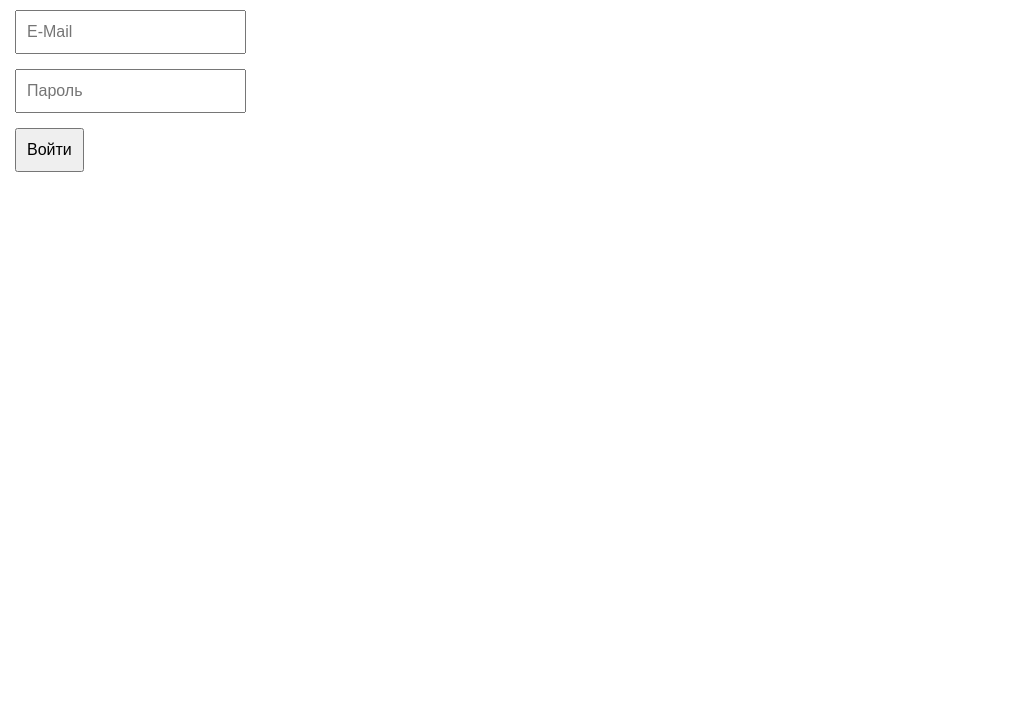
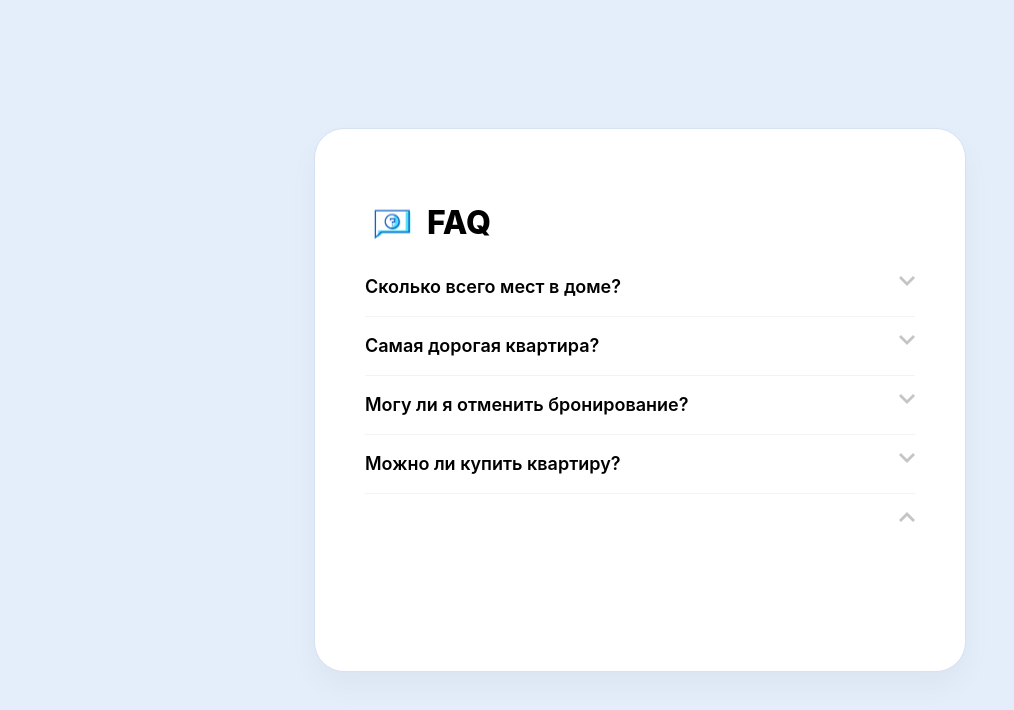
Before and after one commit to magickdaad/home-work-1, a React (Create React App) app: page / in a window 1280 px wide. Shown: the top 710 px of the page, without its empty margins (0-1014 px from the left). Built offline with nearby package versions, Linux system fonts and the light colour scheme.

Commit message:
Сделал дз номер №3

```diff
--- a/src/index.css
+++ b/src/index.css
@@ -4,6 +4,7 @@
     'Cantarell', 'Fira Sans', 'Droid Sans', 'Helvetica Neue', sans-serif;
   -webkit-font-smoothing: antialiased;
   -moz-osx-font-smoothing: grayscale;
+  background-color: #e4edfa;
 }
 
 code {
@@ -42,3 +43,105 @@
 .form__input{
   margin-bottom: 15px;
 }
+
+
+/*=========================================================*/
+
+#root {
+  display: flex;
+  justify-content: center;
+  align-items: center;
+  height: 100vh;
+}
+
+.app-container {
+  max-width: 550px;
+  padding: 53px 50px;
+  background: #ffffff;
+  border: 1px solid #d6e1f1;
+  box-shadow: 0px 15px 30px rgba(0, 0, 0, 0.04);
+  border-radius: 30px;
+}
+
+.app-title {
+  padding-left: 62px;
+  margin-bottom: 34px;
+  font-weight: 800;
+  font-size: 32px;
+  line-height: 39px;
+  background-image: url('./img/title-bg.svg');
+  background-repeat: no-repeat;
+  background-size: 54px;
+  background-position: left center;
+}
+
+/* Acordeon styles */
+.tab {
+  position: relative;
+  margin-bottom: 18px;
+  padding-bottom: 18px;
+  width: 100%;
+  overflow: hidden;
+  border-bottom: 1px solid #f3f3f3;
+}
+
+.tab:last-child {
+  border-bottom: 0;
+}
+
+.tab input {
+  position: absolute;
+  opacity: 0;
+  z-index: -1;
+}
+.tab label {
+  position: relative;
+  display: block;
+  background: #fff;
+  cursor: pointer;
+  font-weight: 600;
+  font-size: 18px;
+  line-height: 22px;
+}
+.blue label {
+  background: #2980b9;
+}
+.tab-content {
+  max-height: 0;
+  overflow: hidden;
+  -webkit-transition: max-height 0.35s;
+  -o-transition: max-height 0.35s;
+  transition: max-height 0.35s;
+}
+.tab-content p {
+  color: #6d6d6d;
+  padding: 14px 0 24px;
+  line-height: 22px;
+}
+/* :active */
+.tab.active .tab-content {
+  max-height: 100vh;
+}
+/* Icon */
+.tab label::after {
+  position: absolute;
+  content: '';
+  width: 16px;
+  height: 10px;
+  background-image: url('./img/arrow-tab.svg');
+  background-repeat: no-repeat;
+  background-position: center;
+  background-size: 16px;
+  right: 0;
+  top: 0px;
+  display: block;
+  line-height: 3;
+  text-align: center;
+  -webkit-transition: all 0.35s;
+  -o-transition: all 0.35s;
+  transition: all 0.35s;
+}
+
+.tab.active label::after {
+  transform: rotate(180deg);
+}
--- a/src/index.js
+++ b/src/index.js
@@ -1,7 +1,7 @@
 import React from 'react';
 import ReactDOM from 'react-dom';
 import './index.css';
-import App from './tutorial-2/App';
+import App from './tutorial-3/App';
 
 ReactDOM.render(
   <React.StrictMode>
--- /dev/null
+++ b/src/tutorial-3/App.js
@@ -0,0 +1,57 @@
+import React from 'react';
+import Tab from './components/Tab';
+
+const App = () => {
+  const tabs = [
+    {
+      id: 1,
+      title: 'Сколько всего мест в доме?',
+      description:
+        'Lorem ipsum dolor sit amet consectetur adipisicing elit. Non quos nemo corporis velit culpa veritatis asperiores deserunt, commodi ipsum at? Esse quibusdam dignissimos recusandae enim. Eaque expeditaeum provident totam!',
+    },
+    {
+      id: 2,
+      title: 'Самая дорогая квартира?',
+      description:
+        'Lorem ipsum dolor sit amet consectetur adipisicing elit. Maxime fuga deserunt aliquid voluptatum ad, molestiae dicta officiis animi ummollitia, reiciendis a cum ratione veritatis cupiditate voluptatem.Consectetur, exercitationem magnam.',
+    },
+    {
+      id: 3,
+      title: 'Могу ли я отменить бронирование?',
+      description: 'Да, вы можете отменить забронированную квартиру в течение 3 дней.',
+    },
+    {
+      id: 4,
+      title: 'Можно ли купить квартиру?',
+      description:
+        'Lorem ipsum dolor sit amet consectetur adipisicing elit. Est commodi itaque ratione voluptatem dolores iusto aperiam adipisci incidunt perspiciatis ullam! Repellat accusamus rerum excepturi minus delectus? Consequatur libero nemo alias.',
+    },
+  ];
+
+  const [activeTab, setActiveTab] = React.useState();
+
+  const clickOnTab = (id) => {
+    setActiveTab(id);
+  };
+
+  return (
+    <div className="app-container">
+      <h1 className="app-title">FAQ</h1>
+      <div className="app-tabs">
+        {tabs.map((tab) => (
+          <Tab
+            key={tab.id}
+            activeTab={activeTab}
+            tabClick={() => clickOnTab(tab.id)}
+            title={tab.title}
+            description={tab.description}
+            id={tab.id}
+          />
+        ))}
+        <Tab />
+      </div>
+    </div>
+  );
+};
+
+export default App;
--- /dev/null
+++ b/src/tutorial-3/components/Tab.js
@@ -0,0 +1,17 @@
+import React from 'react';
+
+const Tab = ({ title, description, activeTab, tabClick, id }) => {
+  return (
+    <div className={`tab ${activeTab === id ? 'active' : ''}`}>
+      <input id={`tab-${id}`} type="checkbox" name="tabs" />
+      <label onClick={tabClick} htmlFor={`tab-${id}`}>
+        {title}
+      </label>
+      <div className="tab-content">
+        <p>{description}</p>
+      </div>
+    </div>
+  );
+};
+
+export default Tab;
```
Also changed, not shown: src/img/arrow-tab.svg (added), src/img/title-bg.svg (added).
